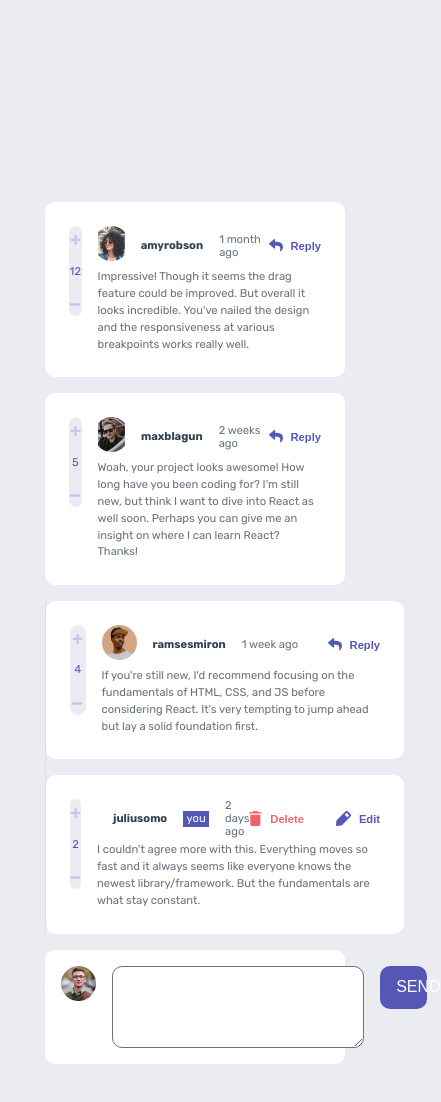
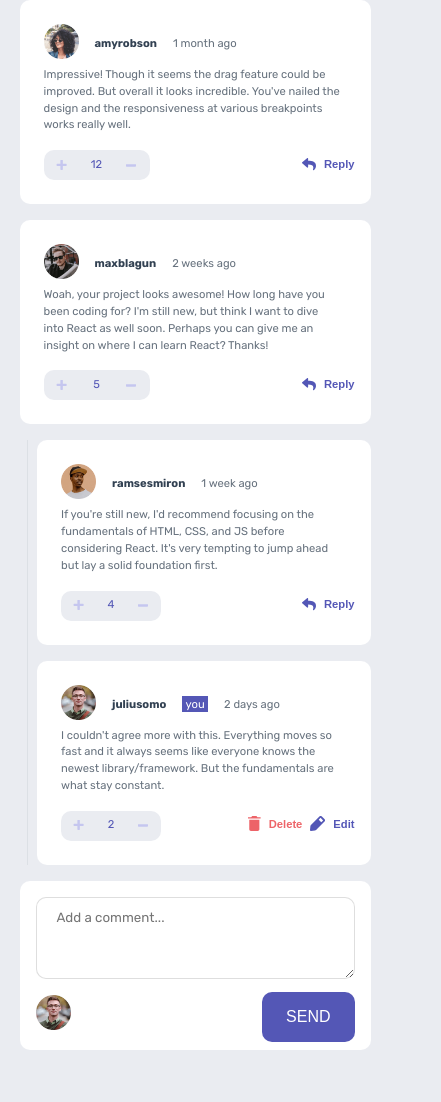
Before and after one commit to bmhuyquoc104/interactive-comments, a React (Create React App) app: page / in a window 390 px wide. Shown: the top 1102 px of the page, 441 px wide, since content can reach past the window. After the commit the page ends 1050 px from the top, so only its background shows below. Built offline with nearby package versions, Linux system fonts and the light colour scheme.

Commit message:
9. Finish render the whole content for mobile version

```diff
--- a/src/Global.styled.js
+++ b/src/Global.styled.js
@@ -21,7 +21,7 @@ export const StyledGlobal = createGlobalStyle`
 
     body{
         display: flex;
-        min-height: 150vh;
+        min-height: 100vh;
         justify-content: center;
         align-items: center;
         font-family: 'Rubik', sans-serif;
@@ -29,6 +29,12 @@ export const StyledGlobal = createGlobalStyle`
     }
 
     #root{
-        width:max(45%,300px);
+        width:max(45%,650px);
+    }
+
+    @media (max-width:720px){
+        #root{
+            width:max(90%,300px);
+        }
     }
 `
--- a/src/components/Comment/Comment.jsx
+++ b/src/components/Comment/Comment.jsx
@@ -82,7 +82,7 @@ const Comment = ({
               </div>
             </div>
           </StyledComment>
-          <StyledReply>
+          <StyledReply >
             <div className="decoration-container">
               <div className="decoration"></div>
             </div>
--- a/src/components/Comment/Comment.styled.js
+++ b/src/components/Comment/Comment.styled.js
@@ -5,7 +5,6 @@ display: flex;
 background-color:white;
 padding:1.5em;
 gap:1em;
-width:100%;
 border-radius:10px;
 
 &>:first-child{
@@ -114,20 +113,66 @@ button{
     align-items: center;
     gap:0.5em;
 }
+
+@media (max-width:720px) {
+    flex-direction:column;
+    position:relative;
+    &>:first-child{
+        order:2;
+    }
+    &>:nth-child(2){
+        order:1;
+    }
+
+    .comment-button{
+        flex-direction: row;
+        height:30px;
+        width:35%;
+        align-items: center;
+    }
+
+    .minus{
+        display: flex;
+        justify-content: center;
+        align-items: center;
+    }
+    .left-side{
+        width:100%;
+    }
+    .right-side,.reply-right-side{
+        position:absolute;
+        bottom:2.1em;
+        right:1em;
+    }
+
+}
+
+@media (max-width: 480px){
+    .left-side{
+        justify-content:initial;
+        gap:1em;
+    }
+
+    .reply-right-side{
+        justify-content:initial;
+        gap:0.5em;
+    }
+}
 `
 
 export const StyledReply = styled.div`
 display: flex;
-width:100%;
+
 
 .decoration-container{
-    width:30%;
     display: flex;
+    width:20%;
 }
 
 .replies{
     display: flex;
     flex-direction: column;
+    flex:1;
     gap:1em;
 }
 
@@ -137,4 +182,14 @@ width:100%;
     opacity:0.1
 }
 
+@media (max-width: 720px){
+    width:max(100%,300px);
+    .decoration-container{
+        width:5%;
+    }
+    .replies{
+        flex:1;
+    }
+}
+
 `
--- a/src/components/Comment/CurrentUserComment/CurrentUserComment.jsx
+++ b/src/components/Comment/CurrentUserComment/CurrentUserComment.jsx
@@ -7,7 +7,7 @@ const CurrentUserComment = ({ png,buttonRole }) => {
         <img src={png} alt="A user avatar" />
       </div>
       <form>
-        <textarea cols ="4 0" rows = "3" type="textarea" />
+        <textarea cols ="4 0" rows = "3" type="textarea" placeholder="Add a comment..." />
         <button>{buttonRole}</button>
       </form>
     </StyledCurrentUserComment>
--- a/src/components/Comment/CurrentUserComment/CurrentUserComment.styled.js
+++ b/src/components/Comment/CurrentUserComment/CurrentUserComment.styled.js
@@ -3,7 +3,7 @@ import styled from "styled-components";
 export const StyledCurrentUserComment = styled.div`
   display: flex;
   background-color: white;
-  width: 100%;
+  width: max(100%,300px);
   gap:1em;
   border-radius: 10px;
   padding: 1em;
@@ -24,10 +24,10 @@ export const StyledCurrentUserComment = styled.div`
     align-items: flex-start;
   }
   textarea {
-    flex: 1;
+    flex: 5;
     border-radius: 10px;
-    border: 1px solid var(--clr_lb);
     color: var(--clr_lb);
+    border: 1px solid rgba(211,211,211,0.75);
     font-weight: 100;
     padding: 0.75em 1.5em;
     line-height:1.5;
@@ -36,17 +36,47 @@ export const StyledCurrentUserComment = styled.div`
 
   textarea:focus {
       outline:none;
+      border: 1px solid var(--clr_lb);
+
   }
 
   button {
-    width: 15%;
+    flex:1;
     border-radius: 10px;
     text-align: center;
     text-transform: uppercase;
     background-color: var(--clr_mblue);
     color:white;
     font-size:clamp(1rem,2.5vw,1rem);
-    padding: 0.8em 1em;
+    padding: 1em 1.5em;
     border:none;
   }
+
+  @media (max-width: 768px) {
+    width: max(100%,300px);
+    flex-direction: column;
+    flex-wrap:wrap;
+    position: relative;
+
+
+    form{
+      order:1;
+      width: 100%;
+      flex-direction: column;
+      flex-wrap:wrap;
+    }
+
+    textarea{
+      width: 100%;
+    }
+
+    button{
+      position: absolute;
+      right: 1em;
+      bottom: 0.5em;
+    }
+    &> :first-child {
+      order:2;
+    }
+  }
 `;
```
